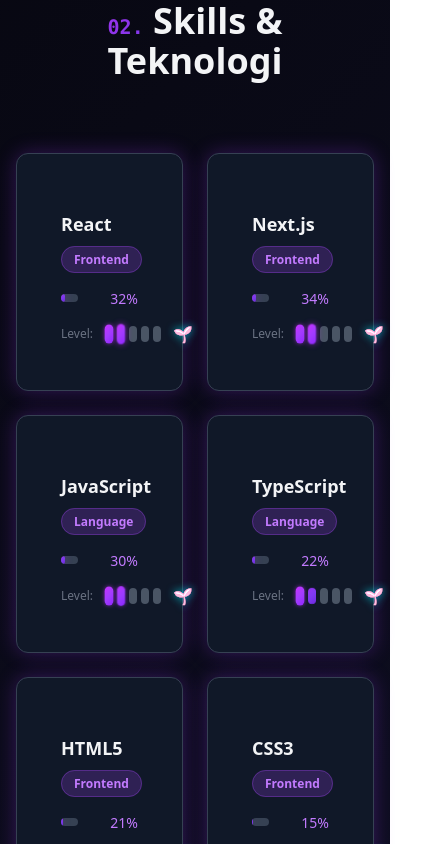
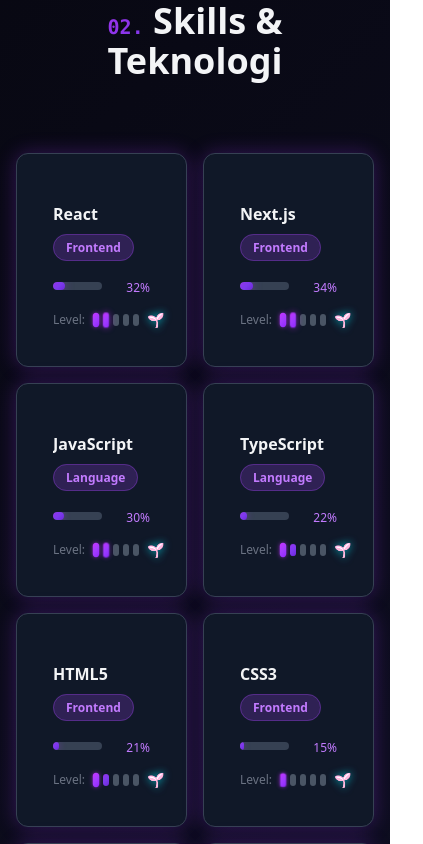
Before and after one commit to allfaris13/my-portfolio, a Next.js app: page / in a window 390 px wide. Shown: the part 1840-2684 px from the top of the page, 423 px wide, since content can reach past the window. Built offline with nearby package versions, Linux system fonts and the light colour scheme.

Commit message:
update: perbaikan responsive

```diff
--- a/app/components/admin/Skill.tsx
+++ b/app/components/admin/Skill.tsx
@@ -21,22 +21,26 @@
             </span>{" "}
             Skills & Teknologi
           </h2>
-          <div className="grid grid-cols-2 md:grid-cols-3 lg:grid-cols-4 gap-6">
+          <div className="grid grid-cols-2 md:grid-cols-3 lg:grid-cols-4 gap-4 md:gap-6">
             {skills.map((skill, index) => (
               <FadeUp key={index} delayMs={(index % 4) * 60}>
-                <Card className="bg-gray-900 border-gray-700 hover:border-purple-500 motion-safe:transition-all motion-safe:duration-300 hover:transform hover:-translate-y-1 hover:scale-105 glow-purple">
-                  <CardContent className="p-6">
-                    <h3 className="text-lg font-semibold text-gray-100 mb-2 group-hover:text-purple-400 transition-colors">
+                <Card className="bg-gray-900 border-gray-700 hover:border-purple-500 motion-safe:transition-all motion-safe:duration-300 hover:transform hover:-translate-y-1 hover:scale-105 glow-purple h-full flex flex-col">
+                  <CardContent className="p-4 md:p-6 flex flex-col h-full">
+                    <div className="flex-grow">
+                      <h3 className="text-base md:text-lg font-semibold text-gray-100 mb-2 group-hover:text-purple-400 transition-colors line-clamp-2">
                         {skill.name}
                       </h3>
                       <Badge
                         variant="secondary"
-                      className="bg-purple-500/20 text-purple-400 border-purple-500/30"
+                        className="bg-purple-500/20 text-purple-400 border-purple-500/30 text-xs"
                       >
                         {skill.category}
                       </Badge>
-                    <div className="mt-4">
-                      <div className="flex items-center justify-between gap-3">
+                    </div>
+
+                    <div className="mt-4 space-y-3">
+                      {/* Progress Bar */}
+                      <div className="flex items-center justify-between gap-2">
                         <div className="flex-1">
                           <div className="w-full bg-gray-700 rounded-full h-2 overflow-hidden">
                             <div
@@ -51,16 +55,16 @@
                             ></div>
                           </div>
                         </div>
-                        <div className="w-12 text-right">
-                          <span className="text-sm text-purple-400 font-medium tabular-nums">
+                        <div className="w-10 text-right">
+                          <span className="text-xs text-purple-400 font-medium tabular-nums">
                             {animatedSkills[index] || 0}%
                           </span>
                         </div>
                       </div>
 
                       {/* Volume/Level Indicator */}
-                      <div className="mt-3 flex items-center gap-1">
-                        <span className="text-xs text-gray-500 mr-2">Level:</span>
+                      <div className="flex items-center gap-1">
+                        <span className="text-xs text-gray-500 mr-1">Level:</span>
                         <div className={`flex gap-1 ${skillsCompleted[index] ? 'skill-completed' : ''}`}>
                           {[...Array(5)].map((_, i) => {
                             const currentSkillValue = animatedSkills[index] || 0;
@@ -75,7 +79,7 @@
                             return (
                               <div
                                 key={i}
-                                className={`w-2 h-4 rounded-sm transition-all duration-500 ${
+                                className={`w-1.5 h-3 rounded-sm transition-all duration-500 ${
                                   isActive
                                     ? `bg-gradient-primary shadow-sm shadow-purple-500/50 ${waveClass}`
                                     : 'bg-gray-600'
@@ -98,9 +102,9 @@
                         </div>
 
                         {/* Skill level text with animation */}
-                        <div className="ml-2 text-xs text-purple-300 font-medium flex items-center gap-1">
+                        <div className="ml-1 text-xs text-purple-300 font-medium flex items-center gap-1">
                           {/* Emoji berdasarkan skill level */}
-                          <span className={`text-base transition-all duration-500 ${
+                          <span className={`text-sm transition-all duration-500 ${
                             skillsCompleted[index] ? 'animate-pulse skill-emoji-purple' : 'skill-emoji-purple'
                           }`}>
                             {(animatedSkills[index] || 0) >= 90 && '🔥'}
@@ -112,7 +116,7 @@
 
                           {/* Completion indicator */}
                           {skillsCompleted[index] && (
-                            <span className="text-purple-400 animate-pulse">●</span>
+                            <span className="text-purple-400 animate-pulse text-xs">●</span>
                           )}
                         </div>
                       </div>
--- a/app/globals.css
+++ b/app/globals.css
@@ -490,4 +490,12 @@
   .counter-animate {
     transition: all 0.3s cubic-bezier(0.4, 0, 0.2, 1);
   }
+
+  /* Line clamp utility */
+  .line-clamp-2 {
+    display: -webkit-box;
+    -webkit-line-clamp: 2;
+    -webkit-box-orient: vertical;
+    overflow: hidden;
+  }
 }
--- a/app/layout.tsx
+++ b/app/layout.tsx
@@ -30,7 +30,7 @@
   return (
     <html lang="en">
       <body
-        className={`${geistSans.variable} ${geistMono.variable} antialiased`}
+        className={`${geistSans.variable} ${geistMono.variable} antialiased overflow-x-hidden`}
       >
         {children}
       </body>
--- a/app/portfolio/Page.tsx
+++ b/app/portfolio/Page.tsx
@@ -234,7 +234,7 @@
   }
 
   return (
-    <div className="min-h-screen bg-gradient-dark-purple text-gray-100">
+    <div className="min-h-screen bg-gradient-dark-purple text-gray-100 overflow-x-hidden">
       {/* Navigation - Floating Style */}
       <nav className={`fixed top-6 left-1/2 transform -translate-x-1/2 z-50 transition-all duration-300 ${
         isNavbarVisible ? 'translate-y-0 opacity-100' : '-translate-y-full opacity-0'
```
Lines whose indentation alone changed are shown as unchanged.
